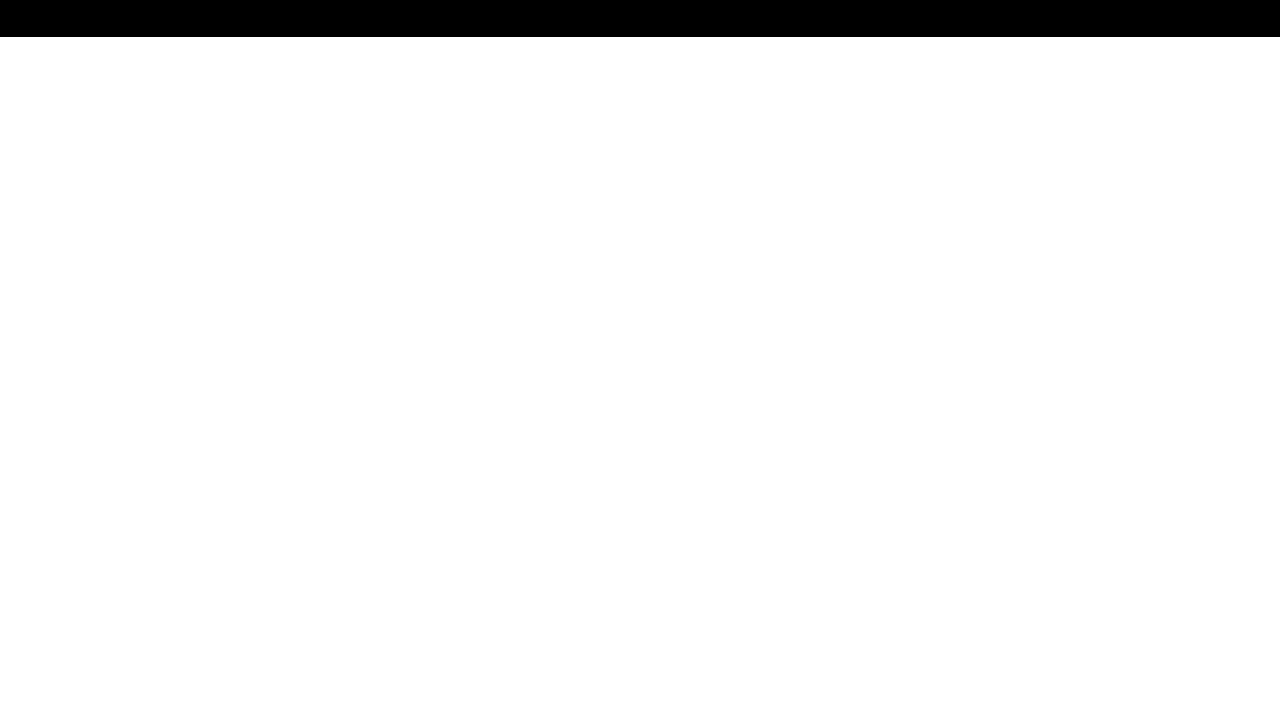
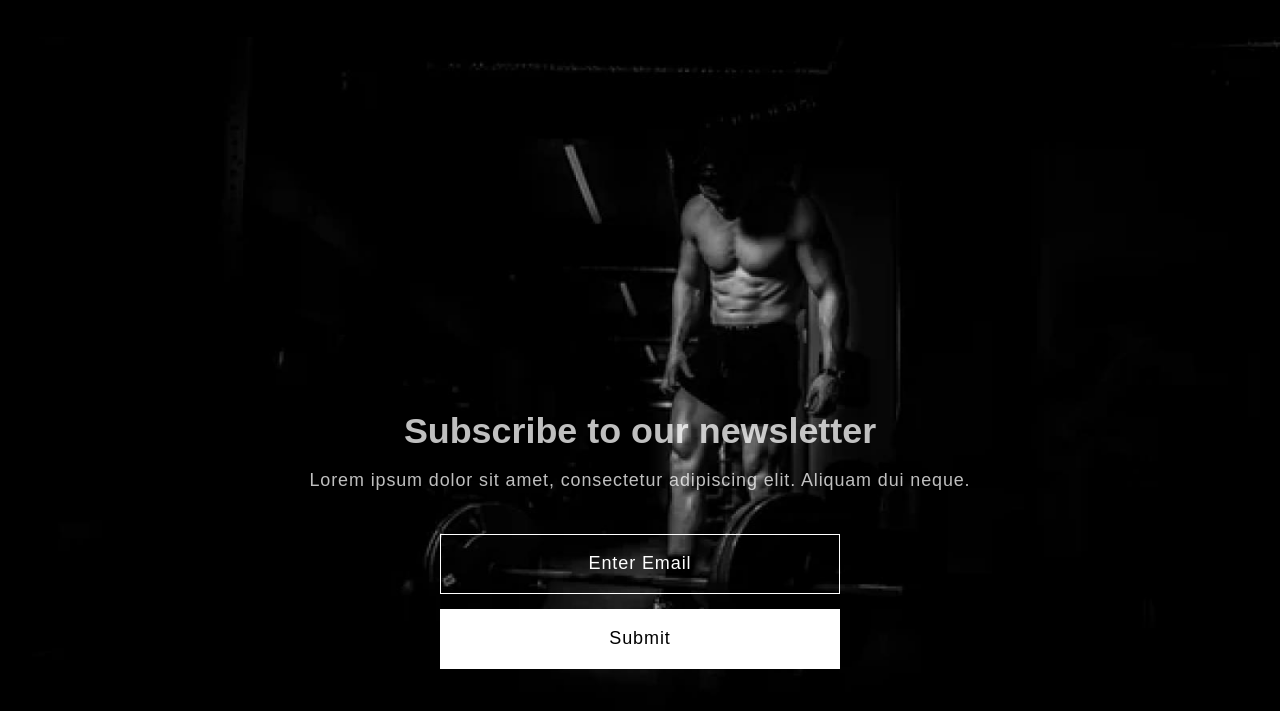
Before and after one commit to NikitosKokos/RGym, a website: page RGym/index.html in a window 1280 px wide. Shown: the part 3525-4236 px from the top of the page. Before the commit the page ends 3562 px from the top, so only its background shows below. Drawn offline with nearby package versions, Linux system fonts and the light colour scheme; files whose address does not match are found by name.

Commit message:
added subscribe section

```diff
--- a/#src/scss/blocks/_hero.scss
+++ b/#src/scss/blocks/_hero.scss
@@ -2,7 +2,6 @@
     position: relative;
     min-height: 100vh;
     display: flex;
-    // min-height: 600px;
 		&__container {
             flex: 1 1 auto;
             width: 100%;
--- /dev/null
+++ b/#src/scss/blocks/_subscribe.scss
@@ -0,0 +1,93 @@
+.subscribe {
+    min-height: 100vh;
+    position: relative;
+    display: flex;
+    align-items: flex-end;
+		&__container {
+            position: relative;
+            z-index: 2;
+            width: 100%;
+		}
+
+		&__form {
+            display: flex;
+            flex-direction: column;
+            align-items: center;
+            @include adaptiv-value('margin-bottom', 170, 70, 1);
+		}
+
+		&__title {
+            font-weight: 600;
+            @include adaptiv-value('font-size', 36, 30, 1);
+            line-height: calc(44 / 36);
+            text-align: center;
+            color: rgba(255, 255, 255, 0.75);
+            @include adaptiv-value('margin-bottom', 15, 10, 1);
+		}
+
+		&__descr {
+            @include adaptiv-value('font-size', 18, 15, 1);
+            line-height: 144%;
+            text-align: center;
+            letter-spacing: 0.05em;
+            color: rgba(255, 255, 255, 0.75);
+            @include adaptiv-value('margin-bottom', 40, 20, 1);
+		}
+
+		&__main {
+            width: 400px;
+            @media (max-width: $md4+px){
+               width: 100%;
+            }
+		}
+
+		&__input {
+            display: block;
+            width: 100%;
+            height: 60px;
+            text-align: center;
+            display: flex;
+            justify-content: center;
+            align-items: center;
+            font-size: 18px;
+            letter-spacing: 0.05em;
+            color: #FFFFFF;
+            border: 1px solid #FFFFFF;
+            background: transparent;
+            padding: 0 20px;
+            margin: 0px 0px 15px 0px;
+
+            &::placeholder{
+                color: #FFFFFF;
+            }
+		}
+
+		&__btn {
+            width: 100%;
+            height: 60px;
+            display: flex;
+            justify-content: center;
+            align-items: center;
+            background: #FFFFFF;
+            border: 1px solid #FFFFFF;
+            font-size: 18px;
+            letter-spacing: 0.05em;
+            color: #000000;
+            transition: all .3s ease-in-out;
+
+            @media(any-hover: hover){
+                &:hover{
+                    color: #fff;
+                    background: transparent;
+                }
+            }
+		}
+
+		&__bg {
+            position: absolute;
+            width: 100%;
+            height: 100%;
+            top: 0;
+            left: 0;
+		}
+}
--- a/#src/scss/style.scss
+++ b/#src/scss/style.scss
@@ -16,6 +16,7 @@
 @import "./blocks/workout";
 @import "./blocks/training";
 @import "./blocks/welcome";
+@import "./blocks/subscribe";
 
 
 // global styles
--- a/RGym/index.html
+++ b/RGym/index.html
@@ -181,6 +181,19 @@
 						</div>
 					</div>
 				</div>
+				<section class="subscribe">
+					<div class='subscribe__container _container'>
+						<form action="#" class="subscribe__form">
+							<h3 class="subscribe__title">Subscribe to our newsletter</h3>
+							<div class="subscribe__descr">Lorem ipsum dolor sit amet, consectetur adipiscing elit. Aliquam dui neque.</div>
+							<div class="subscribe__main">
+								<input type="text" placeholder="Enter Email" class="subscribe__input">
+								<button class="subscribe__btn">Submit</button>
+							</div>
+						</form>
+					</div>
+					<div class="subscribe__bg _ibg"><picture><source srcset="./img/subscribe.webp" type="image/webp"><img src="./img/subscribe.jpg" alt="subscribe"></picture></div>
+				</section>
 			</main>
 			<footer class="footer">
 	<div class="footer__content _container">
```
Also changed, not shown: #src/index.html (+13 -0 lines), RGym/css/style.css, RGym/css/style.min.css.
